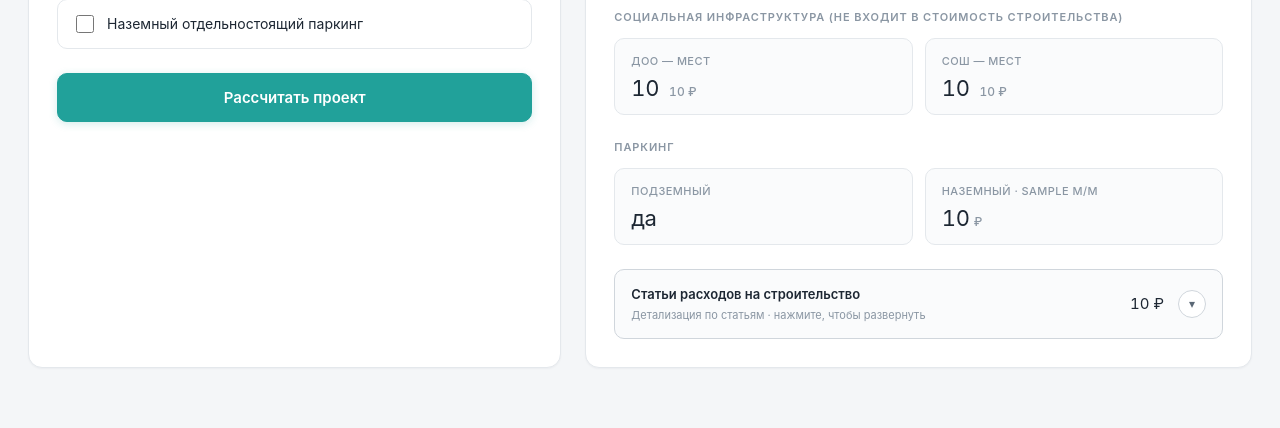
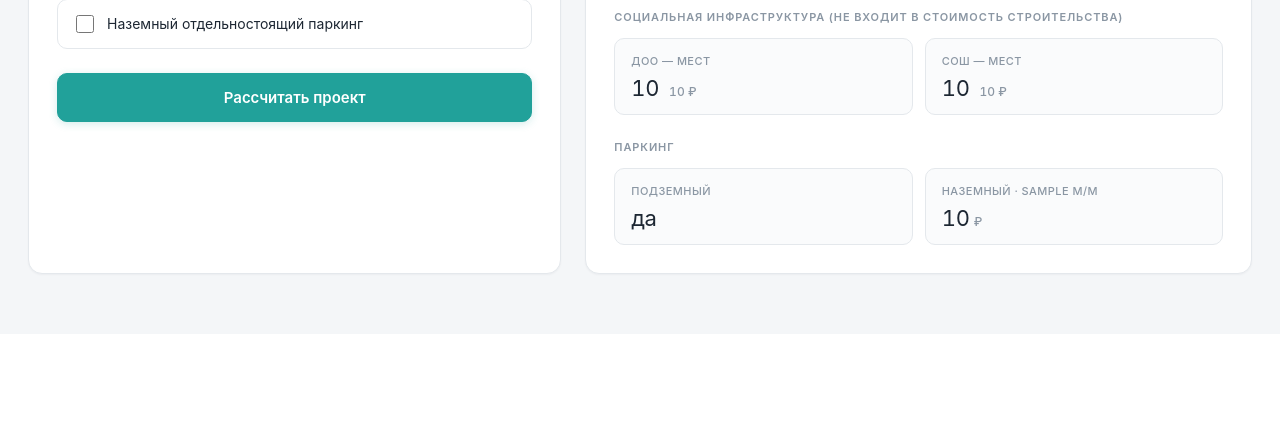
Before and after one commit to AskMeWhy11/construction-platform-refresh, a Django app: template calc/templates/calc/form.html in a window 1280 px wide. Shown: the part 921-1349 px from the top of the page. After the commit the page ends 1197 px from the top, so only its background shows below. Run offline with Django 5.2, Linux system fonts and the light colour scheme; data comes from the database, SQL or seed files in the repository; tables that the repository leaves empty hold one stand-in row (values such as "Sample post"); the template is opened without the code that fills it: values that come from a table or form of the project are taken from there, most other values are stand-ins (such as "Sample title", 1, 10 or a date in 2020); parts of the project's set-up code (start-up, migrations or seed data) failed here and were passed over; some web fonts are replaced.

Commit message:
Скрыл статьи расходов

```diff
--- a/calc/templates/calc/form.html
+++ b/calc/templates/calc/form.html
@@ -276,7 +276,7 @@
         </div>
         {% endif %}
 
-        {# Статьи расходов на строительство #}
+        <!-- {# Статьи расходов на строительство #}
         {% if result.cost_items %}
         <div class="result-section">
             <details class="accordion">
@@ -322,7 +322,7 @@
                 {% endif %}
             </details>
         </div>
-        {% endif %}
+        {% endif %} -->
 
         {% else %}
         <div class="result-empty">
```
Also changed, not shown: 1 other file.
